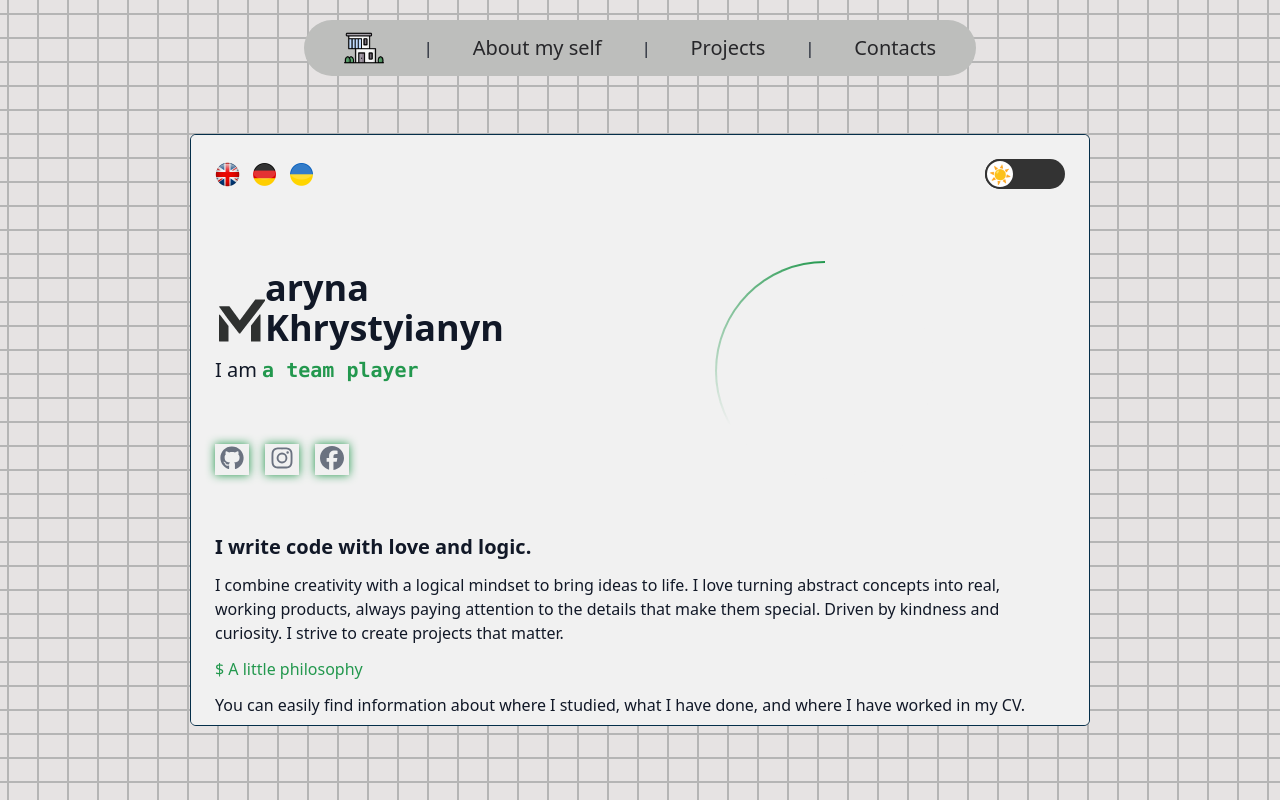
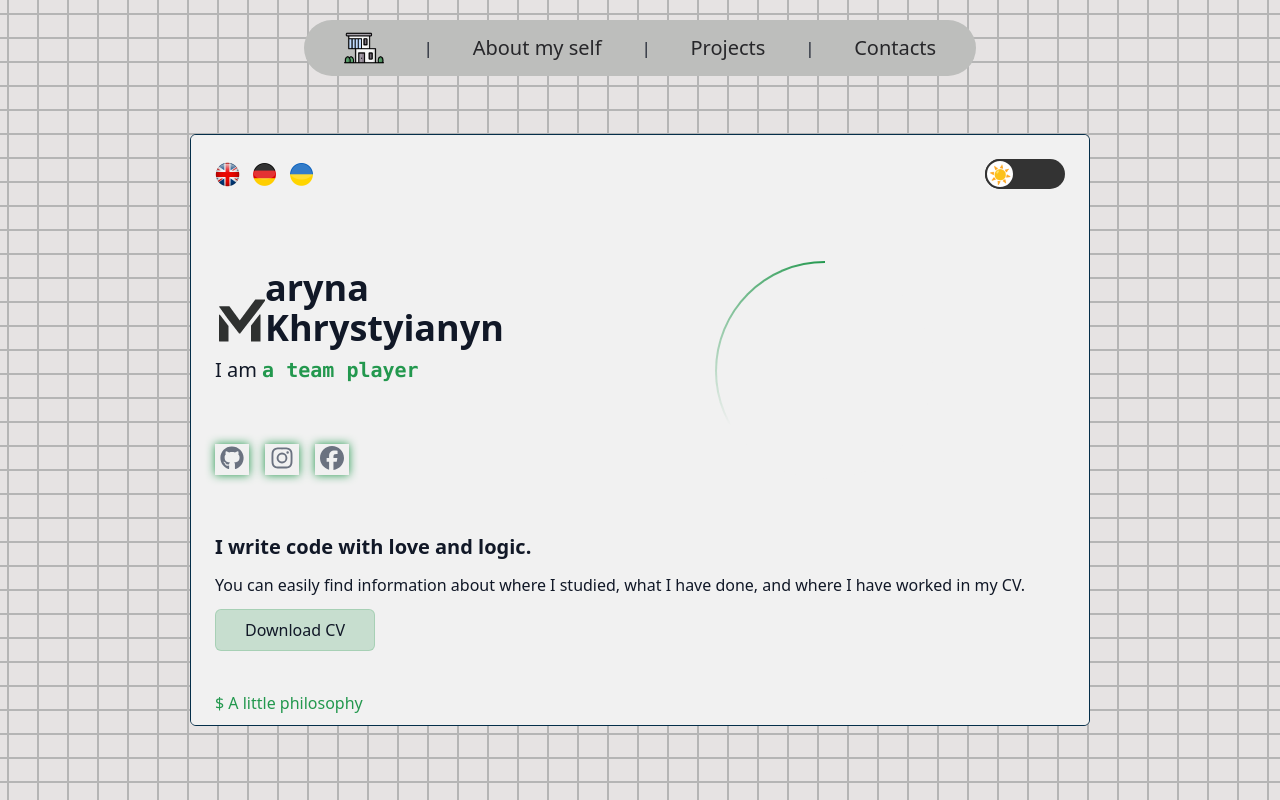
Before and after one commit to Maryna-Khrystyianyn/Portfolio-Next-JS, a Next.js app: page /about in a window 1280 px wide. Built offline with nearby package versions, Linux system fonts and the light colour scheme.

Commit message:
change about me

```diff
--- a/app/about/page.tsx
+++ b/app/about/page.tsx
@@ -70,8 +70,8 @@ const About = () => {
       </div>
       {/* main text */}
       <h2 className="mt-10 text-xl font-bold">{t("aboutTitel")} </h2>
-      <p>{t("aboutText")}</p>
-      <h3>$ {t("aboutPhilosophyTitle")}</h3>
+     {/*  <p>{t("aboutText")}</p> */}
+
       <p>{t("aboutPhilosophy1")}</p>
       <a
         className="hover:border-green-700 border rounded-md bg-[var(--main-light-transparent)] border-[var(--main-light-transparent)] w-40 p-2 flex justify-center"
@@ -80,6 +80,7 @@ const About = () => {
       >
         Download CV
       </a>
+      <h3 className="pt-7">$ {t("aboutPhilosophyTitle")}</h3>
       <p>{t("aboutPhilosophy2")}</p>
       <p>{t("aboutPhilosophy3")}</p>
       <CarouselAbout />
--- a/app/components/navigation/NavigationMobile.tsx
+++ b/app/components/navigation/NavigationMobile.tsx
@@ -16,15 +16,13 @@ const NavigationMobile = () => {
         <div className="w-10 h-[2px] bg-[var(--text)]"></div>
       </button>
       <div
+        onClick={() => setIsOpen((prev) => !prev)}
         className={`absolute transition-all duration-500 w-full z-30 ${
           isOpen ? "scale-100 translate-x-0" : "scale-0 -translate-x-[300px]"
         }`}
       >
         <div className="flex flex-col w-[90%] mx-auto bg-[var(--muted)] rounded p-5 ">
-          <button
-            onClick={() => setIsOpen((prev) => !prev)}
-            className="w-full text-right text-2xl"
-          >
+          <button className="w-full text-right text-2xl">
             <FontAwesomeIcon icon={faXmark} />{" "}
           </button>
 
```
